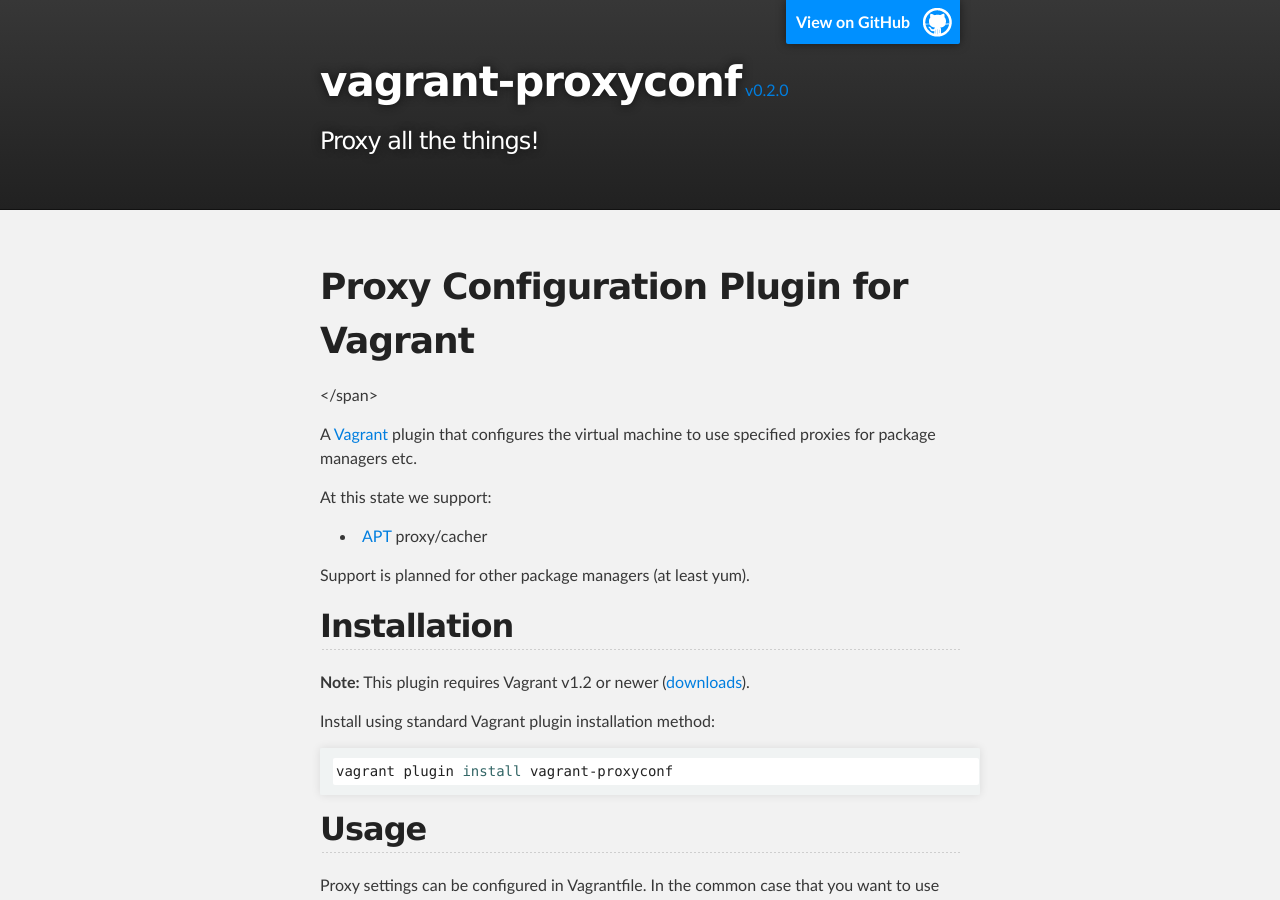
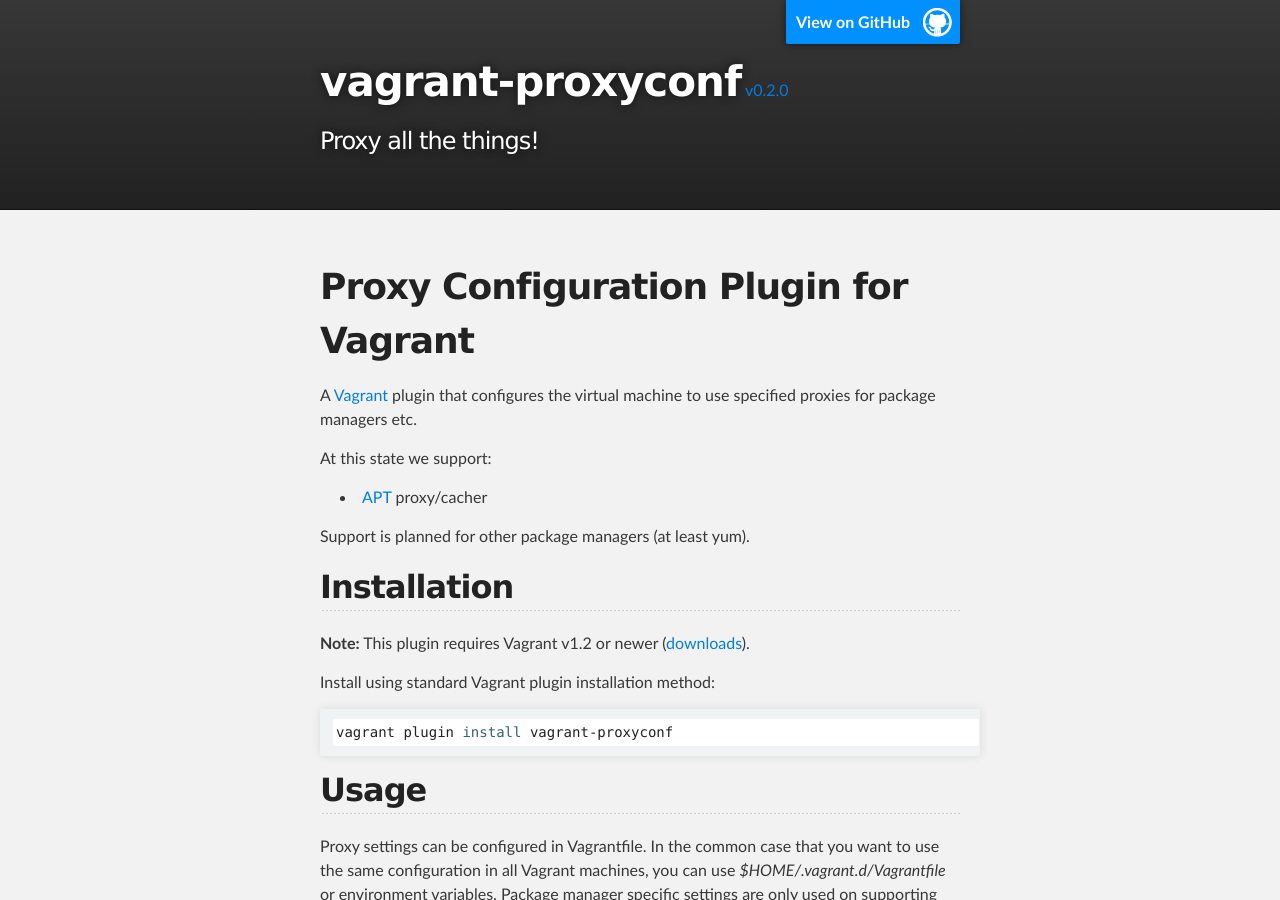
Before and after one commit to tmatilai/vagrant-proxyconf, a Jekyll site: the page built from index.md, in a window 1280 px wide and 900 px high. Built offline with Jekyll 4.4.1, drawn with Linux system fonts in a browser that asks for light colours; Markdown is read by kramdown in place of the engine named in the settings.

Commit message:
Update for v0.2.0 from rev c32e3a5

```diff
--- a/index.md
+++ b/index.md
@@ -9,12 +9,12 @@
 [![Build Status](https://travis-ci.org/tmatilai/vagrant-proxyconf.png?branch=master)][travis]
 [![Dependency Status](https://gemnasium.com/tmatilai/vagrant-proxyconf.png)][gemnasium]
 [![Code Climate](https://codeclimate.com/github/tmatilai/vagrant-proxyconf.png)][codeclimate]
+</span>
 
 [gem]: https://rubygems.org/gems/vagrant-proxyconf
 [travis]: https://travis-ci.org/tmatilai/vagrant-proxyconf
 [gemnasium]: https://gemnasium.com/tmatilai/vagrant-proxyconf
 [codeclimate]: https://codeclimate.com/github/tmatilai/vagrant-proxyconf
-</span>
 
 A [Vagrant](http://www.vagrantup.com/) plugin that configures the virtual machine to use specified proxies for package managers etc.
 
```
